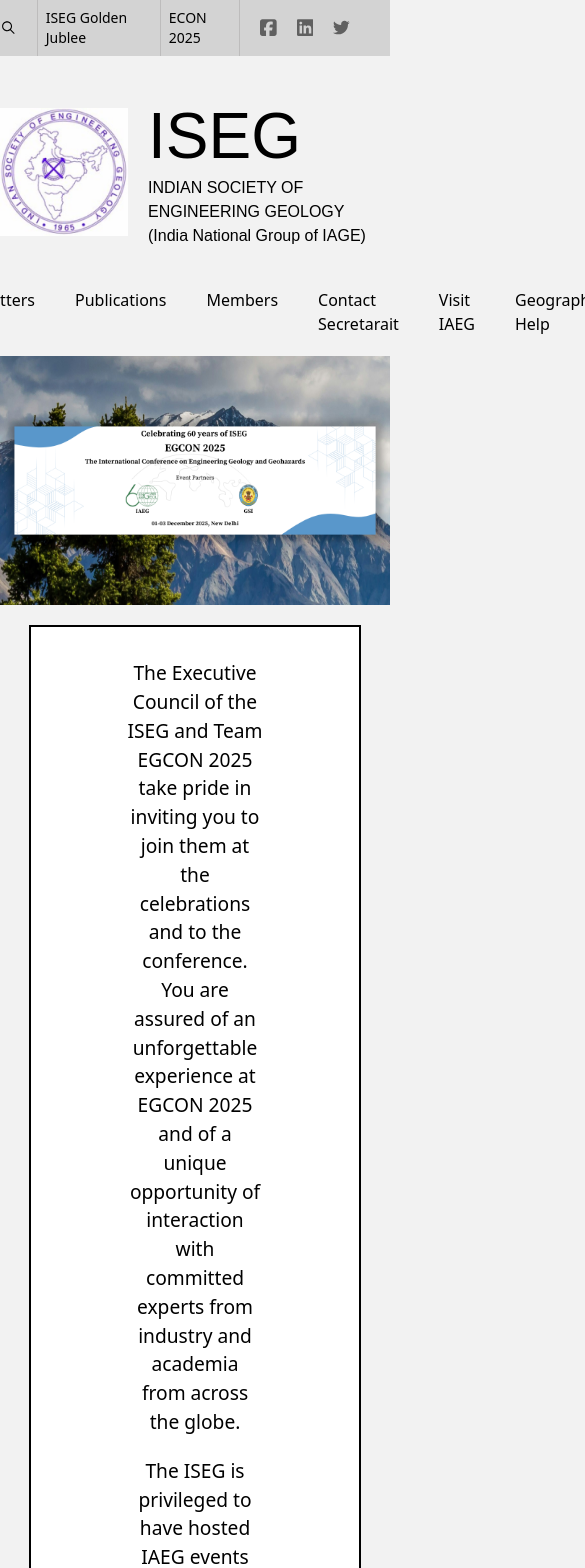
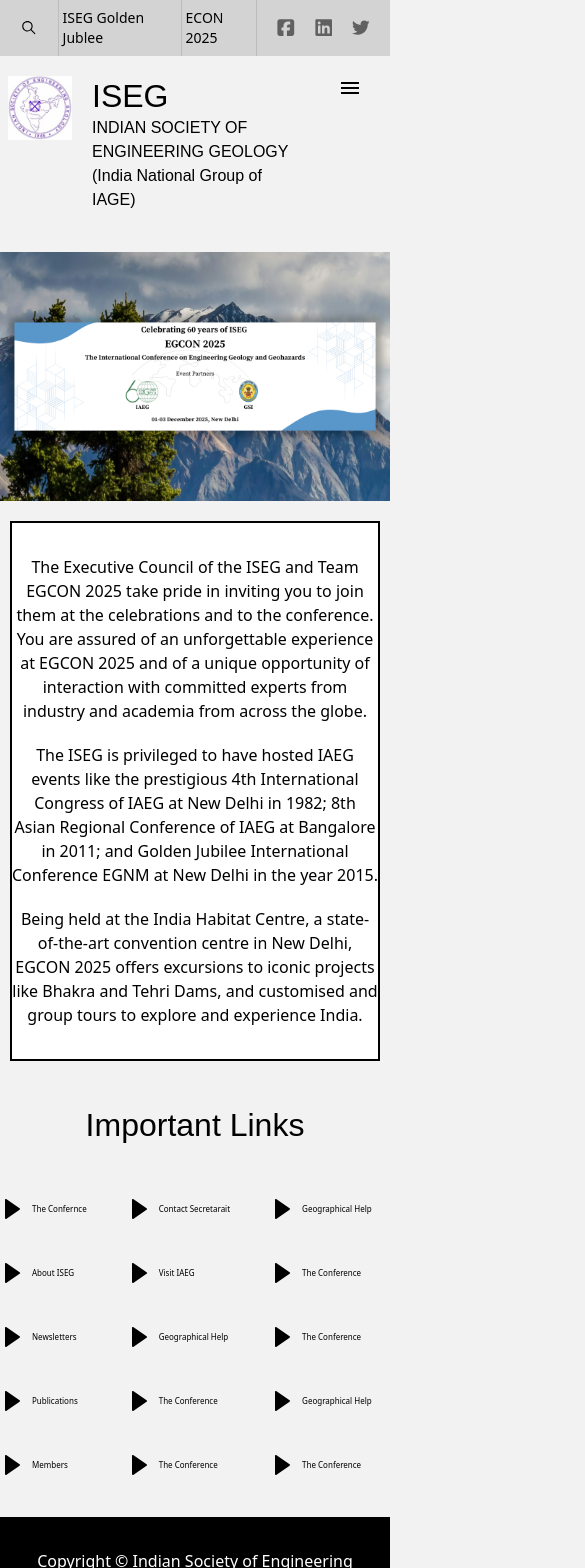
Before and after one commit to HarnoorAulakh1/ISEG, a React (Vite) app: page / in a window 390 px wide. Shown: the top 1568 px of the page, 585 px wide, since content can reach past the window. Built offline with nearby package versions, Linux system fonts and the light colour scheme; a web font is replaced by a local one.

Commit message:
responsiveness added

```diff
--- a/src/components/landing.tsx
+++ b/src/components/landing.tsx
@@ -11,7 +11,7 @@
       >
         <img src="/bg-top.png" alt="" />
       </div>
-      <div className="w-[85%] mt-5 text-[1.2rem] bg-white m-auto border-[2px] border-black py-[2rem] px-[6rem] text-center flex flex-col gap-5">
+      <div className="md:w-[85%] w-[95%] mt-5 text-[1rem] md:text-[1.2rem] bg-white m-auto border-[2px] border-black py-[2rem] md:px-[6rem] text-center flex flex-col gap-5">
         <p>
           The Executive Council of the ISEG and Team EGCON 2025 take pride in
           inviting you to join them at the celebrations and to the conference.
@@ -33,9 +33,9 @@
             tours to explore and experience India.
           </p>
       </div>
-      <div className="flex flex-col gap-2 items-center mt-10">
-        <h1 className="text-[4rem] font-jh">Important Links</h1>
-        <div className="flex flex-col flex-wrap h-[20rem] w-[80%] gap-10 mt-10">
+      <div className="flex flex-col gap-2 items-center mt-10 overflow-hidden">
+        <h1 className="md:text-[4rem] text-[2rem] font-jh">Important Links</h1>
+        <div className="flex flex-col flex-wrap h-[20rem] w-[100%] md:w-[80%] gap-10 mt-10">
             {data.map((item,index)=><Link key={index} text={item}/>)}
         </div>
       </div>
@@ -45,7 +45,7 @@
 
 function Link({text}:{text:string}){
     return (
-        <div className="flex flex-row gap-2 text-[1.5rem] items-center cursor-pointer">
+        <div className="flex flex-row gap-2 text-[0.5rem] md:text-[1.5rem] items-center cursor-pointer">
         <BiSolidRightArrow className="text-[1.5rem]"/>
         <p>{text}</p>
         </div>
--- a/src/components/navbar.tsx
+++ b/src/components/navbar.tsx
@@ -2,17 +2,32 @@
 import { FaSquareFacebook } from "react-icons/fa6";
 import { FaLinkedin } from "react-icons/fa";
 import { FaTwitter } from "react-icons/fa";
+import { IoMdMenu } from "react-icons/io";
+import { RxCross2 } from "react-icons/rx";
+import { useState } from "react";
+
+const data = [
+  "Home",
+  "About ISEG",
+  "Newsletters",
+  "Publications",
+  "Members",
+  "Contact Secretarait",
+  "Visit IAEG",
+  "Geographical Help",
+];
 
 function Navbar() {
+  const [open, set] = useState<boolean>(false);
   return (
-    <div className="w-full h-max sticky top-0 bg-[#F2F2F2] pb-5">
-      <div className="w-full bg-[#d3d3d3] gap-5 items-center flex flex-row justify-end pr-10">
-        <IoIosSearch className="cursor-pointer text-[1.2rem]"/>
+    <div className="w-full h-max md:sticky top-0 bg-[#F2F2F2] pb-5">
+      <div className="w-full bg-[#d3d3d3] gap-5 items-center flex flex-row justify-end md:pl-10 md:pr-10 pl-5 pr-5">
+        <IoIosSearch className="cursor-pointer text-[1.2rem]" />
         <div className="flex flex-row gap-0">
-          <p className="text-sm font-light border-x-[1px] cursor-pointer py-2 px-2 border-[#bdbcbc]">
+          <p className="text-sm font-light border-x-[1px] cursor-pointer py-2 px-1 md:px-2 border-[#bdbcbc]">
             ISEG Golden Jublee
           </p>
-          <p className="text-sm font-light  border-r-[1px] cursor-pointer py-2 px-2  border-[#bdbcbc]">
+          <p className="text-sm font-light  border-r-[1px] cursor-pointer py-2 px-1 md:px-2 border-[#bdbcbc]">
             ECON 2025
           </p>
         </div>
@@ -21,22 +36,37 @@
         <FaLinkedin className="text-[#606060] cursor-pointer text-[1.2rem]" />
         <FaTwitter className="text-[#606060] cursor-pointer text-[1.2rem]" />
       </div>
-      <div className="flex flex-row justify-center font-jh items-center w-full py-10 gap-5">
-        <img src="/logo2.png" alt="logo" className="w-[8rem]" />
+      <div className="flex flex-row justify-center font-jh items-start px-2 md:items-center w-full py-5 md:py-10 gap-5">
+        <img src="/logo2.png" alt="logo" className="md:w-[8rem] w-[4rem]" />
         <div className="felx flex-row justify-start">
-            <p className="text-[4rem] leading-tight font-lightbold">ISEG</p>
-            <p>INDIAN SOCIETY OF ENGINEERING GEOLOGY</p>
-            <p>(India National Group of IAGE)</p>
+          <p className="md:text-[4rem] text-[2rem] leading-tight font-lightbold">
+            ISEG
+          </p>
+          <p>INDIAN SOCIETY OF ENGINEERING GEOLOGY</p>
+          <p>(India National Group of IAGE)</p>
+        </div>
+        <div className="md:hidden flex flex-row justify-between items-center px-5">
+          <IoMdMenu className="text-[1.5rem] cursor-pointer" onClick={()=>set((x)=>!x)}/>
+        </div>
+        <div className={`${open?"w-[10rem] p-4":"w-0"}  bg-[#1f1f1f] transition-all duration-200 z-[9999]  text-[#fafafa99] overflow-hidden flex flex-col absolute right-0 text-[1rem] gap-2`}>
+          <RxCross2 className="cursor-pointer w-5" onClick={()=>set((x)=>!x)}/>
+
+          {data.map((x) => (
+            <>
+              <p className=" font-light cursor-pointer">{x}</p>
+              <hr className="border-[#6e6e6e]" />
+            </>
+          ))}
         </div>
       </div>
-      <Links/>
+      <Links />
     </div>
   );
 }
 
 function Links() {
   return (
-    <div className="flex flex-row justify-center gap-10 text-[1rem]">
+    <div className="md:flex md:flex-row justify-center hidden gap-10 text-[1rem]">
       <p className=" font-light cursor-pointer">Home</p>
       <p className=" font-light cursor-pointer">About ISEG</p>
       <p className="font-light cursor-pointer">Newsletters</p>
```
